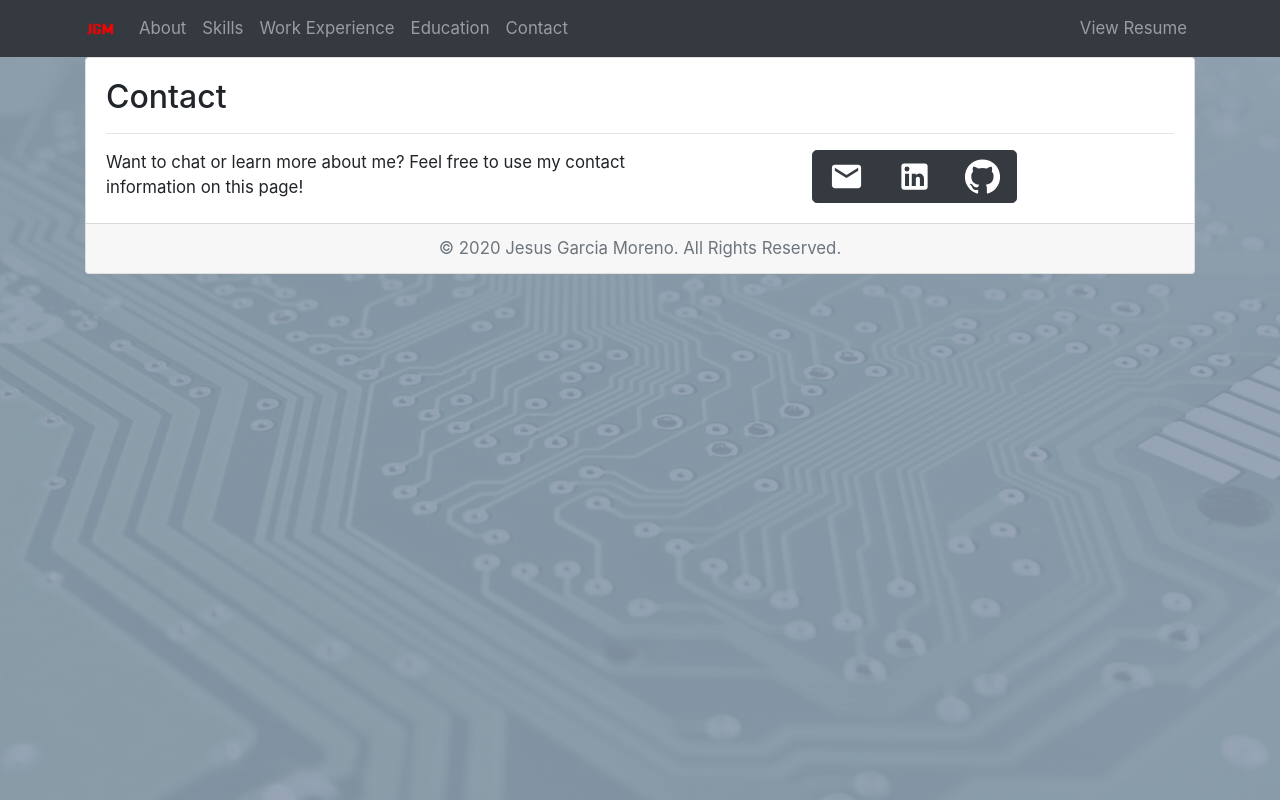
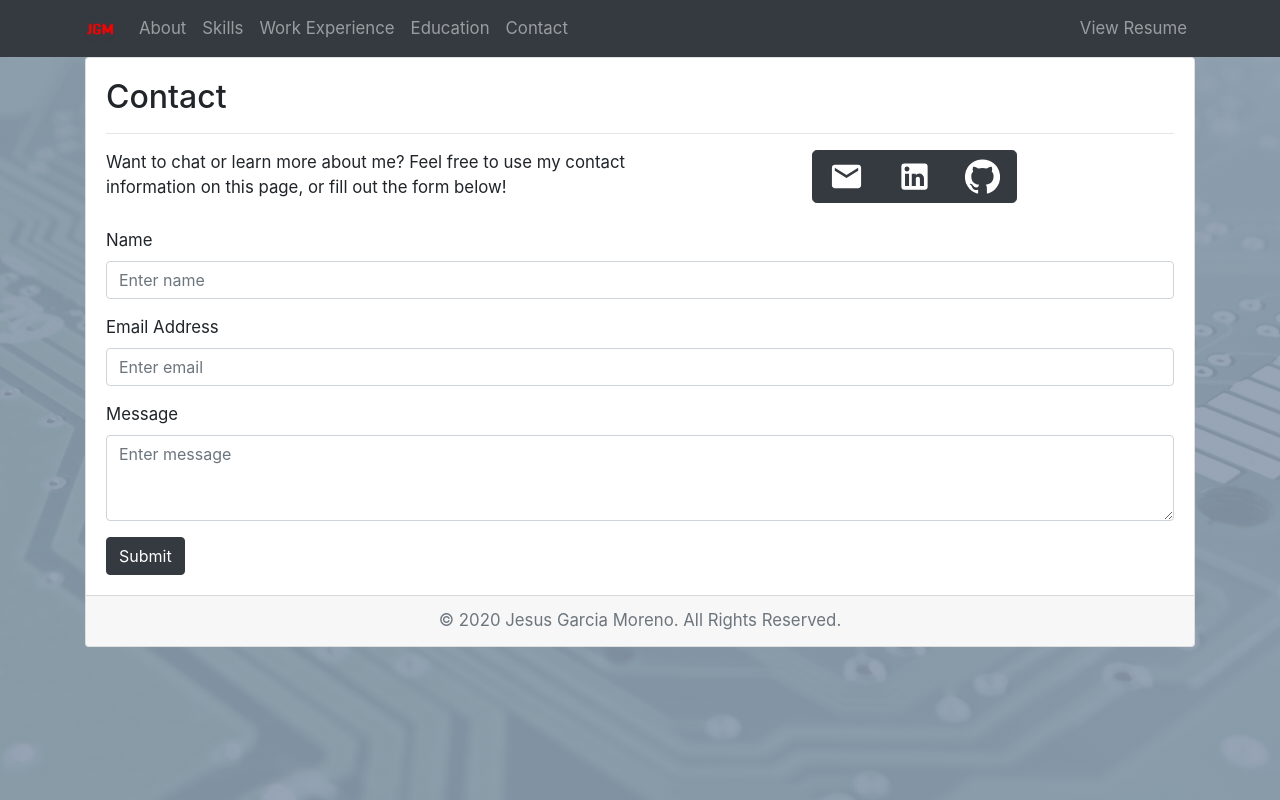
Before and after one commit to gmjesus/Personal_website, a React (Create React App) app: page /contact in a window 1280 px wide. Built offline with nearby package versions, Linux system fonts and the light colour scheme.

Commit message:
added contact form

```diff
--- a/src/Components/Contact.js
+++ b/src/Components/Contact.js
@@ -1,15 +1,23 @@
-import React, { useEffect } from 'react';
+import React, { useEffect, useState } from 'react';
 import '../App.css';
 import './Contact.css';
-import { Card, Container, Button, ButtonGroup, Row, Col } from 'react-bootstrap';
+import { Card, Container, Button, ButtonGroup, Row, Col, Form, Alert } from 'react-bootstrap';
 import LinkedInIcon from '@material-ui/icons/LinkedIn';
 import EmailIcon from '@material-ui/icons/Email';
 import GitHubIcon from '@material-ui/icons/GitHub';
 
 function Contact() {
+  const [show, setShow] = useState(false);
+
   useEffect(() => {
     document.title = "Jesus Garcia Moreno - Contact";
   }, [])
+
+  const handleSubmit = (evt) => {
+    evt.preventDefault();
+    evt.target.reset();
+    setShow(true);
+  }
 
   return (
     <Container>
@@ -20,7 +28,7 @@ function Contact() {
           <Row>
             <Col xs={12} md={6}>
               <Card.Text className="text-card">
-                <span>Want to chat or learn more about me? Feel free to use my contact information on this page!</span>
+                <span>Want to chat or learn more about me? Feel free to use my contact information on this page, or fill out the form below!</span>
               </Card.Text>
             </Col>
             <Col xs={12} md={6} className="text-center">
@@ -31,6 +39,28 @@ function Contact() {
               </ButtonGroup>
             </Col>
           </Row>
+          <br />
+          { show
+            ? <Alert variant="success" onClose={() => setShow(false)} dismissible>
+                Message successfully sent!
+              </Alert>
+            : ""
+          }
+          <Form name="contact-form" netlify onSubmit={handleSubmit}>
+            <Form.Group controlId="name">
+              <Form.Label>Name</Form.Label>
+              <Form.Control type="name" placeholder="Enter name" required/>
+            </Form.Group>
+            <Form.Group controlId="email">
+              <Form.Label>Email Address</Form.Label>
+              <Form.Control type="email" placeholder="Enter email" required/>
+            </Form.Group>
+            <Form.Group controlId="message">
+              <Form.Label>Message</Form.Label>
+              <Form.Control as="textarea" rows="3" placeholder="Enter message" required/>
+            </Form.Group>
+            <Button variant="dark" type="submit">Submit</Button>
+          </Form>
         </Card.Body>
         <Card.Footer className="text-center text-muted">&copy; 2020 Jesus Garcia Moreno. All Rights Reserved.</Card.Footer>
       </Card>
```
